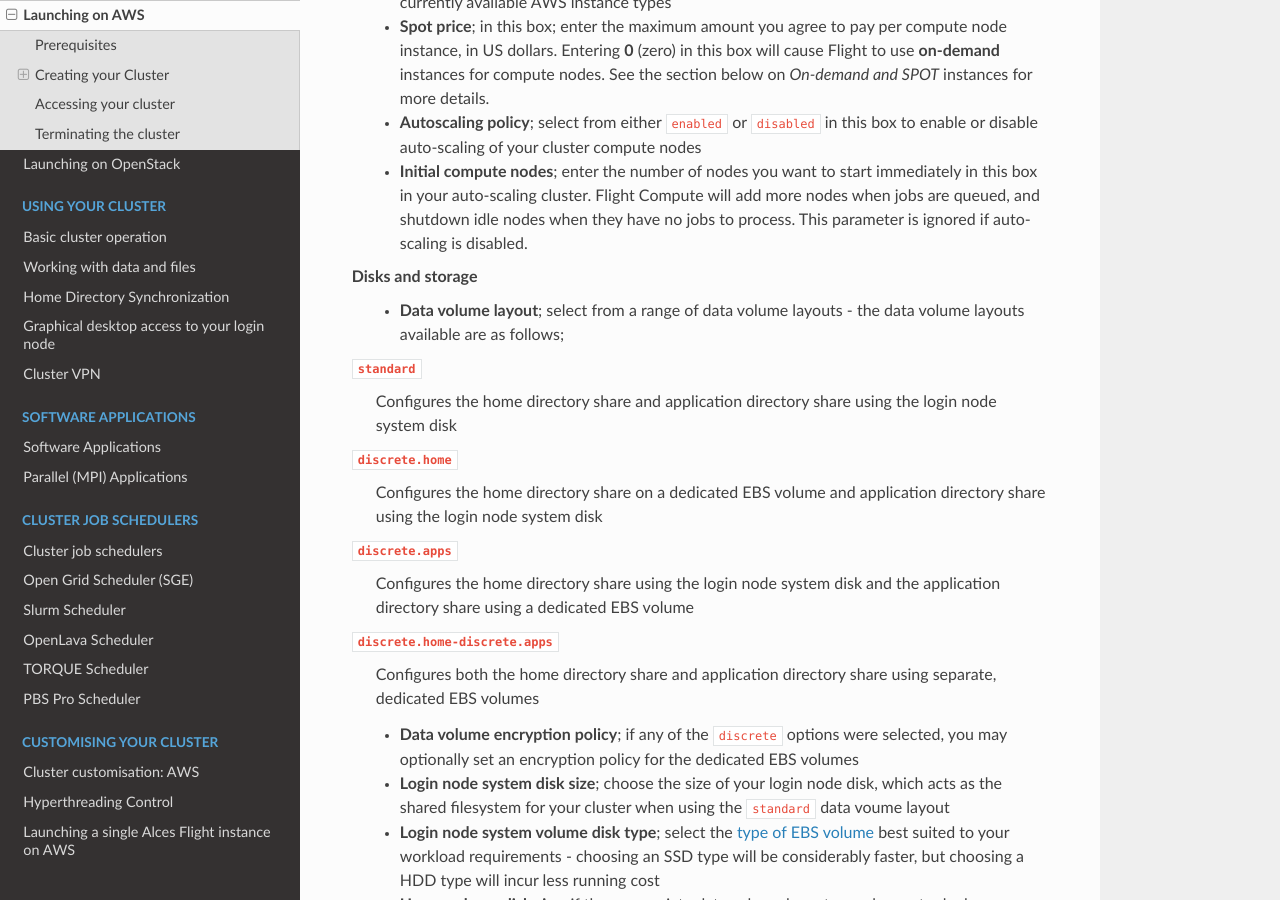
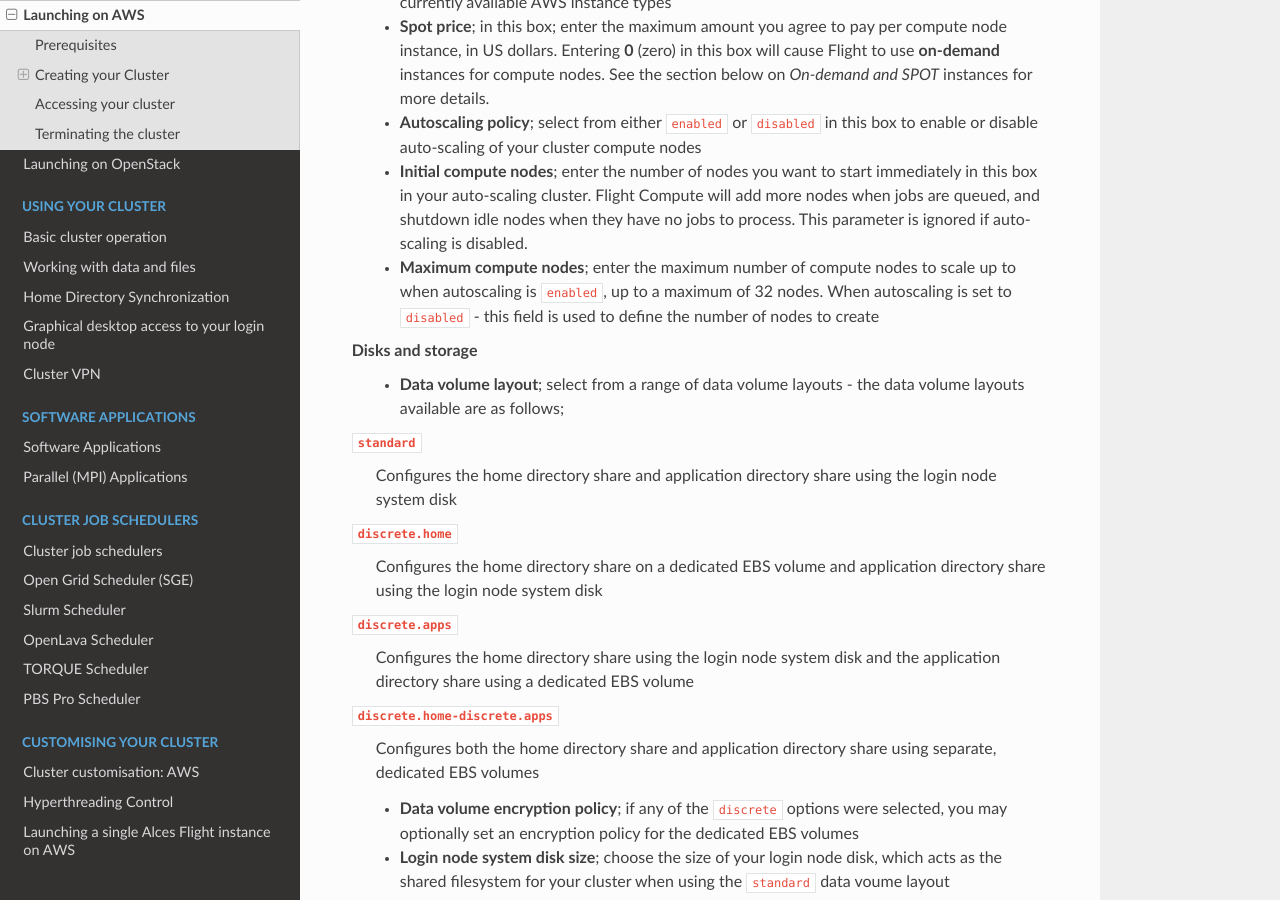
Before and after one commit to alces-software/flight-appliance-docs, a Sphinx documentation site: the page built from docs/source/launch-aws/launching_on_aws.rst, in a window 1280 px wide and 900 px high, scrolled down 5989 px. Built offline with Sphinx 7.4.7 and the Read the Docs theme 2.0.0, drawn with Linux system fonts in a browser that asks for light colours.

Commit message:
Add additional parameter to AWS launch docs   - Refs #45

```diff
--- a/docs/source/launch-aws/launching_on_aws.rst
+++ b/docs/source/launch-aws/launching_on_aws.rst
@@ -132,6 +132,7 @@
   - **Spot price**; in this box; enter the maximum amount you agree to pay per compute node instance, in US dollars. Entering **0** (zero) in this box will cause Flight to use **on-demand** instances for compute nodes. See the section below on *On-demand and SPOT* instances for more details.
   - **Autoscaling policy**; select from either ``enabled`` or ``disabled`` in this box to enable or disable auto-scaling of your cluster compute nodes
   - **Initial compute nodes**; enter the number of nodes you want to start immediately in this box in your auto-scaling cluster. Flight Compute will add more nodes when jobs are queued, and shutdown idle nodes when they have no jobs to process. This parameter is ignored if auto-scaling is disabled.
+  - **Maximum compute nodes**; enter the maximum number of compute nodes to scale up to when autoscaling is ``enabled``, up to a maximum of 32 nodes. When autoscaling is set to ``disabled`` - this field is used to define the number of nodes to create
 
 **Disks and storage**
   - **Data volume layout**; select from a range of data volume layouts - the data volume layouts available are as follows;
```
